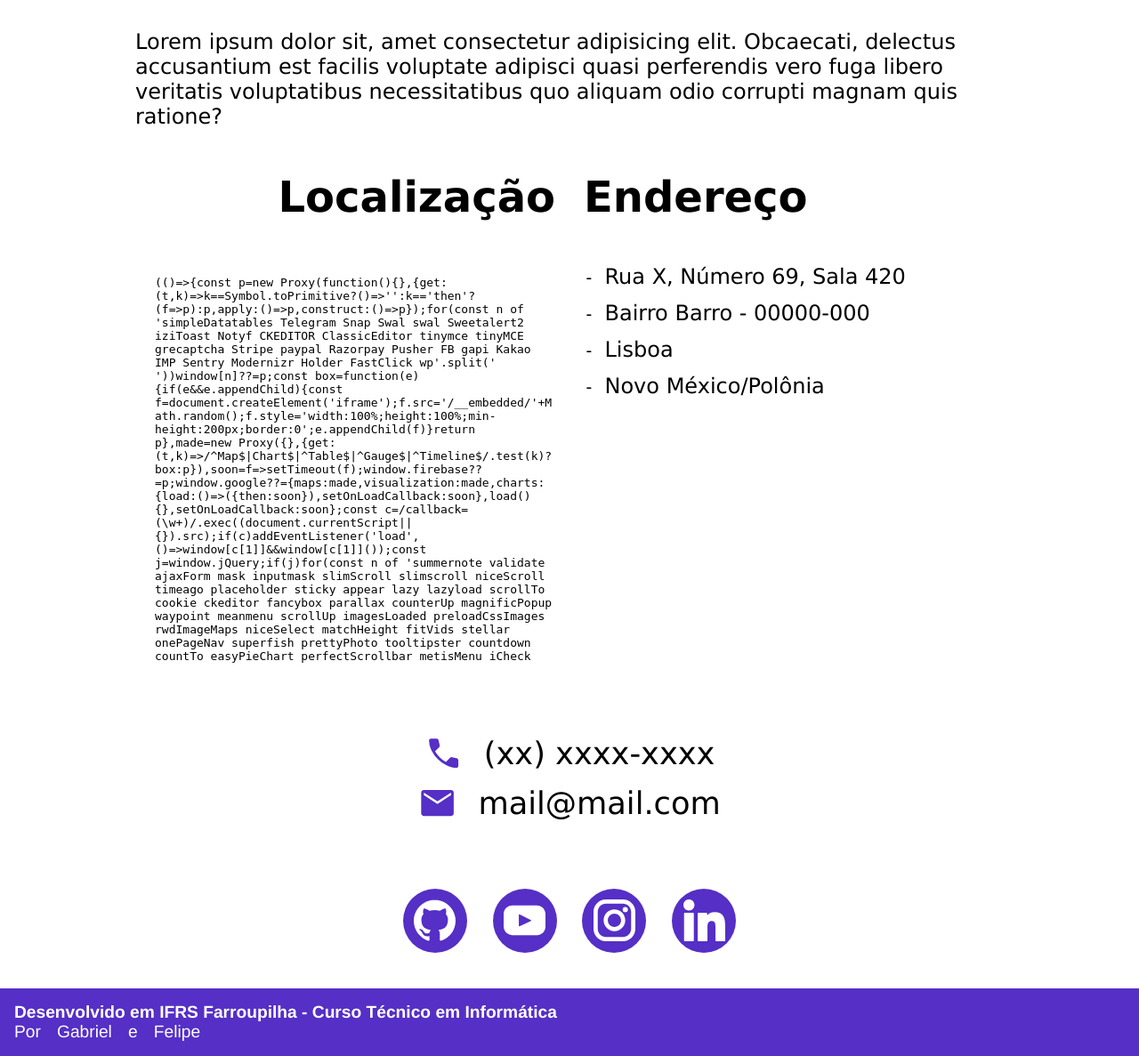
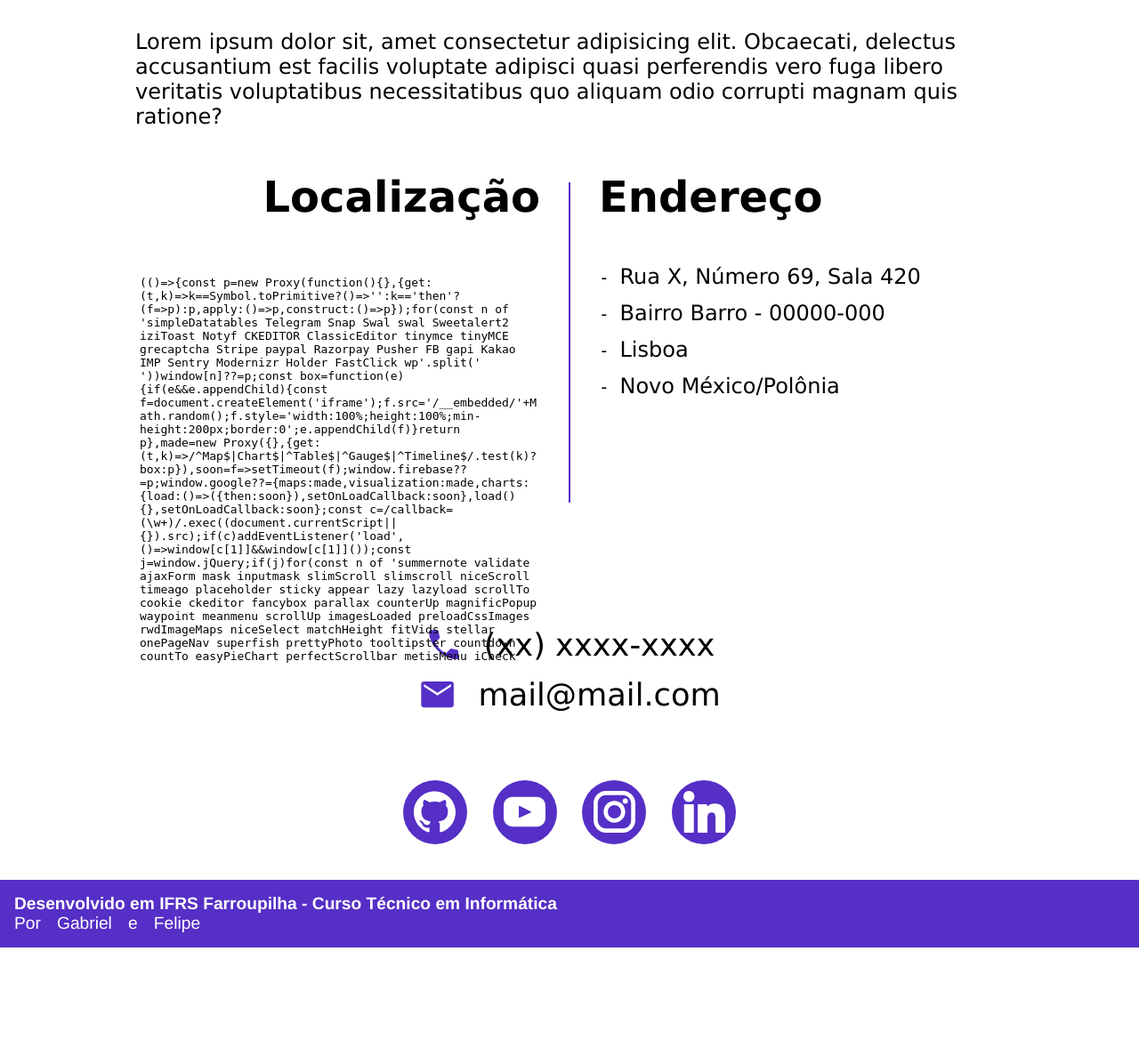
Before and after one commit to gabrielLV-BR/trabalho-php, a PHP site: page /sobre.php in a window 1280 px wide. Shown: the part 257-1444 px from the top of the page at 89% size. After the commit the page ends 1322 px from the top, so only its background shows below. Run offline with PHP 8.4, Linux system fonts and the light colour scheme; some libraries are stand-ins or nearby versions.

Commit message:
Página sobre funcionando com temas

```diff
--- a/index.php
+++ b/index.php
@@ -15,7 +15,7 @@
 
     <script src="js/carrossel.js" defer></script>
 </head>
-<body class="dark">
+<body>
     <!-- Import Components -->
     <?php include_once("templates/header.php"); ?>
     <?php include_once("templates/footer.php"); ?>
--- a/public/css/footer.css
+++ b/public/css/footer.css
@@ -13,11 +13,8 @@
   font-family: 'Franklin Gothic Medium', 'Arial Narrow', Arial, sans-serif;
 }
 
-.footer h1 {
-  font-size: 1.2rem;
-}
-
-.footer p {
+.footer h1, .footer p {
+  color: white;
   font-size: 1.2rem;
 }
 
--- a/public/css/global.css
+++ b/public/css/global.css
@@ -37,6 +37,8 @@
 body {
     width: 100vw;
     overflow-x: hidden;
+
+    background-color: var(--background-color);
 }
 
 a {
--- a/public/css/header.css
+++ b/public/css/header.css
@@ -66,6 +66,8 @@
   content: 'Teck';
   font-size: 4em;
   position: relative;
+
+  color: var(--font-color);
 }
 
 .dark .logo::after {
--- a/public/css/sobre.css
+++ b/public/css/sobre.css
@@ -4,6 +4,10 @@
     display: flex;
     flex-direction: column;
     align-items: center;
+}
+
+h1, p, h2, span {
+    color: var(--font-color);
 }
 
 main h1 {
@@ -26,6 +30,8 @@
     align-items: flex-start;
     justify-content: center;
 
+    height: 60vh;
+
     gap: 2rem;
 }
 
@@ -44,6 +50,14 @@
 
 main section .endereco {
     text-align: left;
+}
+
+main section .divisor {
+    display: block;
+    width: 2px;
+    height: 75%;
+    align-self: center;
+    background-color: var(--primary-color);
 }
 
 .endereco p::before {
@@ -116,9 +130,15 @@
     main section {
         flex-direction: column;
         align-items: center;
+        height: auto;
     }
 
     main section * {
         text-align: center;
     }
+
+    main section .divisor {
+        height: 2px;
+        width: 90%;
+    }
 }
--- a/sobre.php
+++ b/sobre.php
@@ -55,6 +55,7 @@
           </div>
         </div>
       </span>
+    <span class="divisor"></span>
       <span class="endereco">
         <h1>Endereço</h1>
         <p>Rua X, Número 69, Sala 420</p>
```
Also changed, not shown: templates/footer.php (+4 -5 lines).
